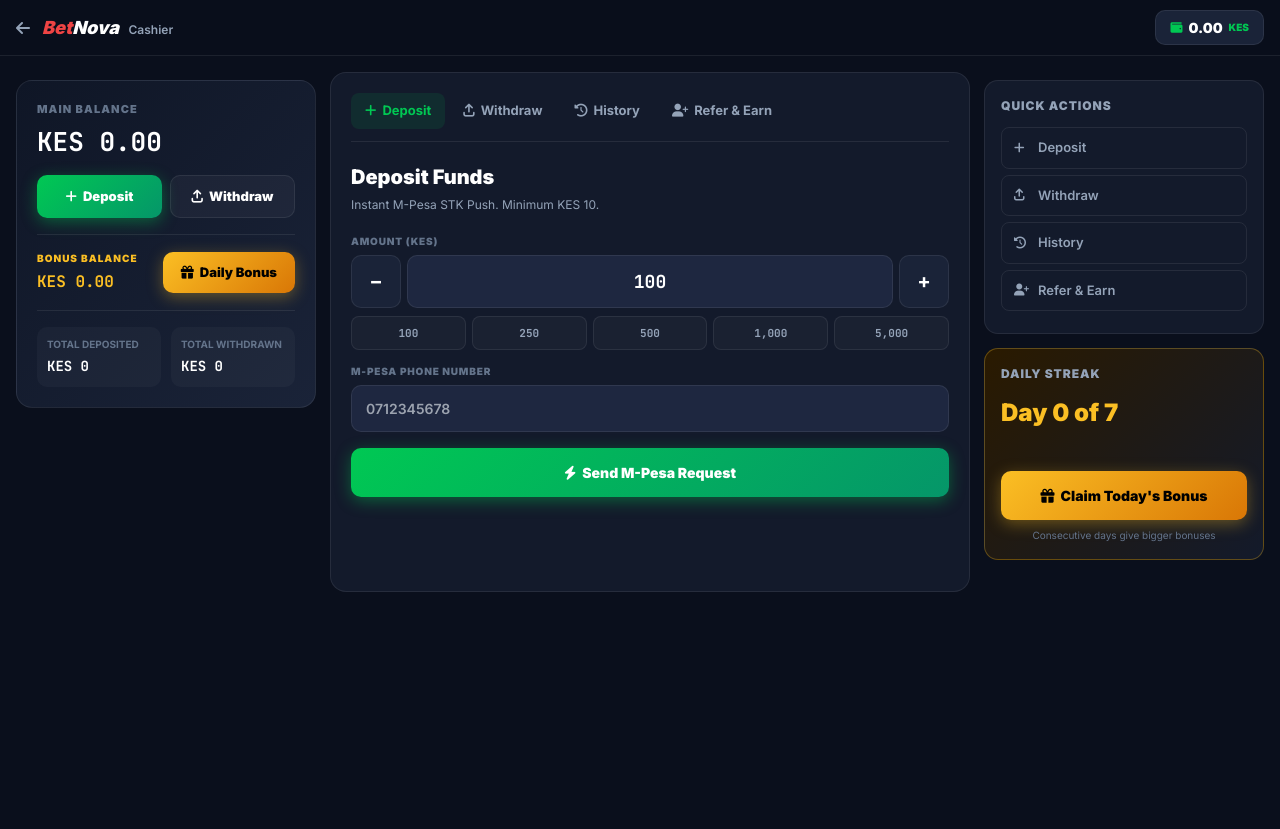
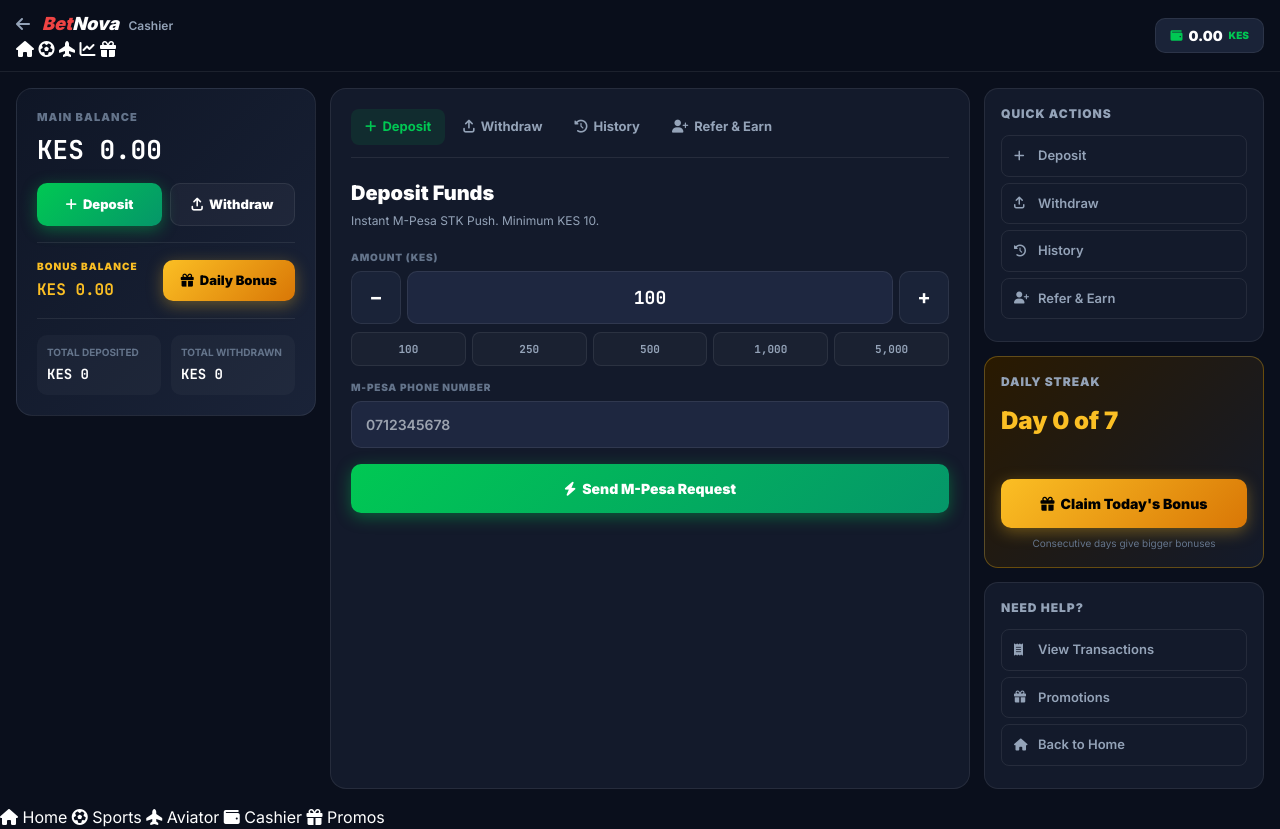
Before and after one commit to Arapdavis01/BetNova, a plain HTML site: page frontend/cashier/index.html in a window 1280 px wide. Before the commit the page ends 800 px from the top, so only its background shows below. Drawn offline with nearby package versions, Linux system fonts and the light colour scheme; no server answers; sample sign-in values are in the browser's storage.

Commit message:
Update index.html

```diff
--- a/frontend/cashier/index.html
+++ b/frontend/cashier/index.html
@@ -7,20 +7,41 @@
     <script src="https://cdn.tailwindcss.com"></script>
     <script src="https://cdn.socket.io/4.7.4/socket.io.min.js"></script>
     <link rel="stylesheet" href="https://cdnjs.cloudflare.com/ajax/libs/font-awesome/6.5.1/css/all.min.css">
-    <link rel="stylesheet" href="cashier.css">
+    <link rel="stylesheet" href="/cashier/cashier.css">
     <link href="https://fonts.googleapis.com/css2?family=Inter:wght@400;600;700;900&family=JetBrains+Mono:wght@700&display=swap" rel="stylesheet">
 </head>
 <body>
 
 <header class="csh-header">
     <div class="csh-header-inner">
-        <a href="/" class="csh-back">
+        <div class="csh-header-left">
+            <a href="/" class="csh-back" title="Back to Home">
                 <i class="fa-solid fa-arrow-left"></i>
                 <span class="csh-logo">
                     <span class="csh-logo-red">Bet</span><span class="csh-logo-white">Nova</span>
                     <span class="csh-logo-sub">Cashier</span>
                 </span>
             </a>
+
+            <nav class="csh-quick-nav">
+                <a href="/" title="Home" aria-label="Home">
+                    <i class="fa-solid fa-house"></i>
+                </a>
+                <a href="/sports" title="Sports" aria-label="Sports">
+                    <i class="fa-solid fa-futbol"></i>
+                </a>
+                <a href="/aviator" title="Aviator" aria-label="Aviator">
+                    <i class="fa-solid fa-plane-up"></i>
+                </a>
+                <a href="/crash" title="Crash" aria-label="Crash">
+                    <i class="fa-solid fa-chart-line"></i>
+                </a>
+                <a href="/promotions" title="Promotions" aria-label="Promotions">
+                    <i class="fa-solid fa-gift"></i>
+                </a>
+            </nav>
+        </div>
+
         <div class="csh-header-right">
             <div class="csh-balance-chip">
                 <i class="fa-solid fa-wallet"></i>
@@ -235,12 +256,49 @@
             </button>
             <p class="csh-streak-hint">Consecutive days give bigger bonuses</p>
         </div>
+
+        <div class="csh-side-card">
+            <h4>Need Help?</h4>
+            <a href="/cashier#history" class="csh-side-action">
+                <i class="fa-solid fa-receipt"></i> View Transactions
+            </a>
+            <a href="/promotions" class="csh-side-action">
+                <i class="fa-solid fa-gift"></i> Promotions
+            </a>
+            <a href="/" class="csh-side-action">
+                <i class="fa-solid fa-house"></i> Back to Home
+            </a>
+        </div>
     </aside>
 </main>
+
+<!-- Mobile bottom nav -->
+<nav class="csh-bottom-nav">
+    <a href="/" class="csh-bottom-item">
+        <i class="fa-solid fa-house"></i>
+        <span>Home</span>
+    </a>
+    <a href="/sports" class="csh-bottom-item">
+        <i class="fa-solid fa-futbol"></i>
+        <span>Sports</span>
+    </a>
+    <a href="/aviator" class="csh-bottom-item">
+        <i class="fa-solid fa-plane-up"></i>
+        <span>Aviator</span>
+    </a>
+    <a href="/cashier" class="csh-bottom-item active">
+        <i class="fa-solid fa-wallet"></i>
+        <span>Cashier</span>
+    </a>
+    <a href="/promotions" class="csh-bottom-item">
+        <i class="fa-solid fa-gift"></i>
+        <span>Promos</span>
+    </a>
+</nav>
 
 <!-- Toast -->
 <div id="toast" class="csh-toast hidden"></div>
 
-<script src="cashier.js"></script>
+<script src="/cashier/cashier.js"></script>
 </body>
 </html>
```
Lines whose indentation alone changed are shown as unchanged.
